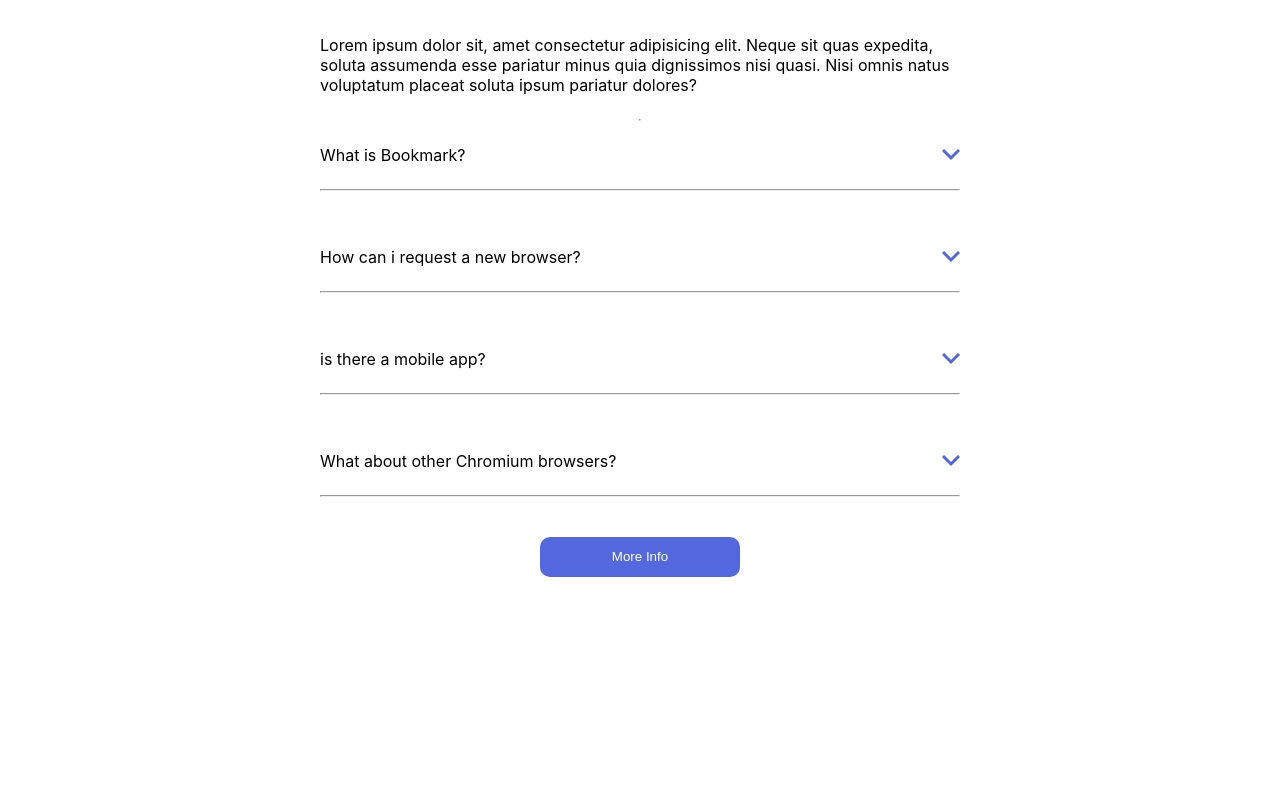
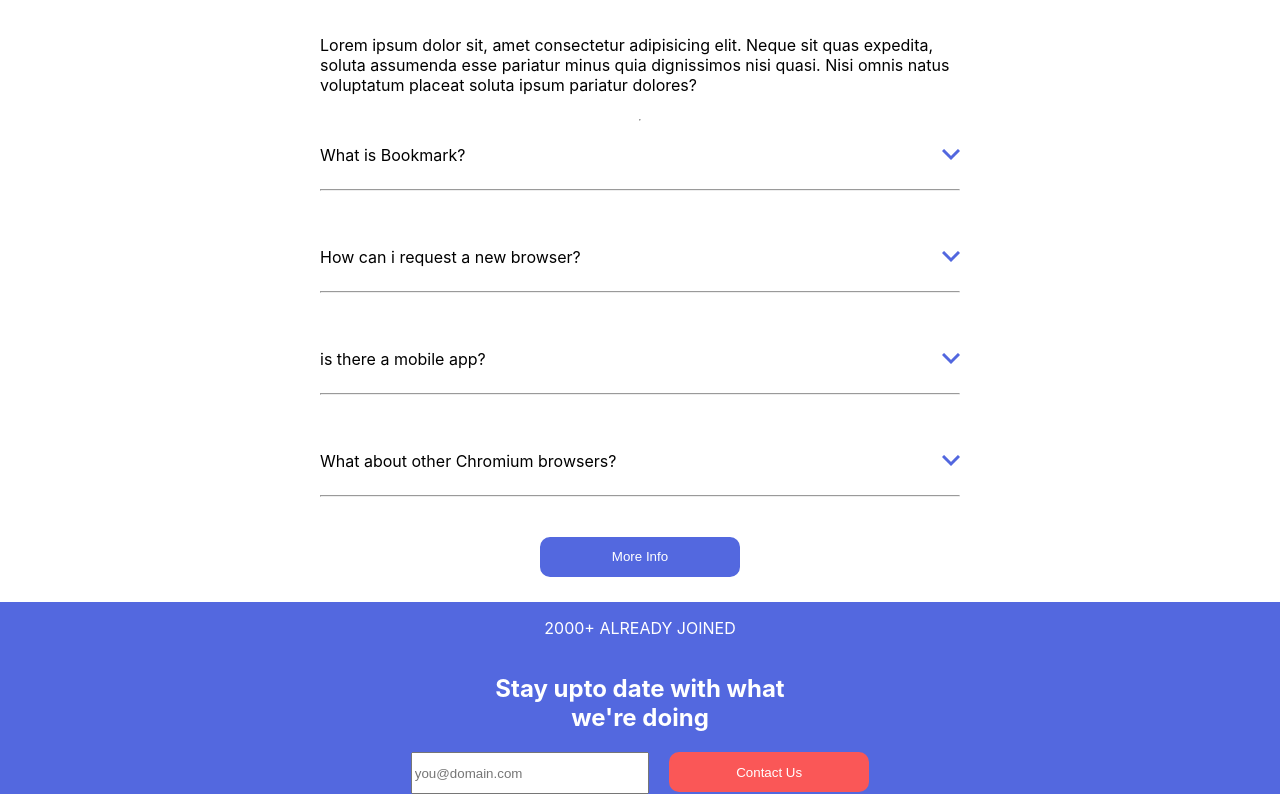
Before and after one commit to steven-mpawulo/bookmark-landing-page, a React (Create React App) app: page / in a window 1280 px wide. Shown: the part 2066-2860 px from the top of the page. Before the commit the page ends 2643 px from the top, so only its background shows below. Built offline with nearby package versions, Linux system fonts and the light colour scheme.

Commit message:
finishes up on first section of footer

```diff
--- a/src/App.js
+++ b/src/App.js
@@ -1,3 +1,4 @@
+import Footer from "./components/footer/Footer";
 import Header from "./components/header/Header";
 import Main from "./components/main/Main";
 
@@ -6,6 +7,7 @@
     <div className="App">
   <Header/>
   <Main/>
+  <Footer numberOfPeople={2000}/>
     </div>
   );
 }
--- a/src/components/footer/Footer.js
+++ b/src/components/footer/Footer.js
@@ -0,0 +1,21 @@
+import React from 'react'
+import Button from '../common/button/Button'
+import './footer.css'
+
+const Footer = ({numberOfPeople}) => {
+  return (
+    <footer>
+        <div className="footer-first-section">
+            <p>{numberOfPeople}+ ALREADY JOINED</p>
+            <h2>Stay upto date with what <span>we're doing</span></h2>
+            <div className="footer-inner-container">
+                <input type="email" placeholder='you@domain.com'/>
+                <Button buttonText={"Contact Us"} backgroundColor={"hsl(0, 94%, 66%)"} color={"white"} marginLeft={"20px"} />
+            </div>
+        </div>
+        <div className="footer-second-section"></div>
+    </footer>
+  )
+}
+
+export default Footer
--- a/src/components/footer/footer.css
+++ b/src/components/footer/footer.css
@@ -0,0 +1,25 @@
+.footer-first-section {
+    display: flex;
+    flex-direction: column;
+    align-items: center;
+    width: 100%;
+    background-color: hsl(231, 69%, 60%);
+    margin-top: 2%;
+    color: white;
+}
+
+.footer-first-section span {
+    display: block;
+    text-align: center;
+}
+
+.footer-inner-container {
+    display: flex;
+    width: 100%;
+    justify-content: center;
+}
+
+.footer-inner-container input {
+height: 36px;
+width: 18%;
+}
```
